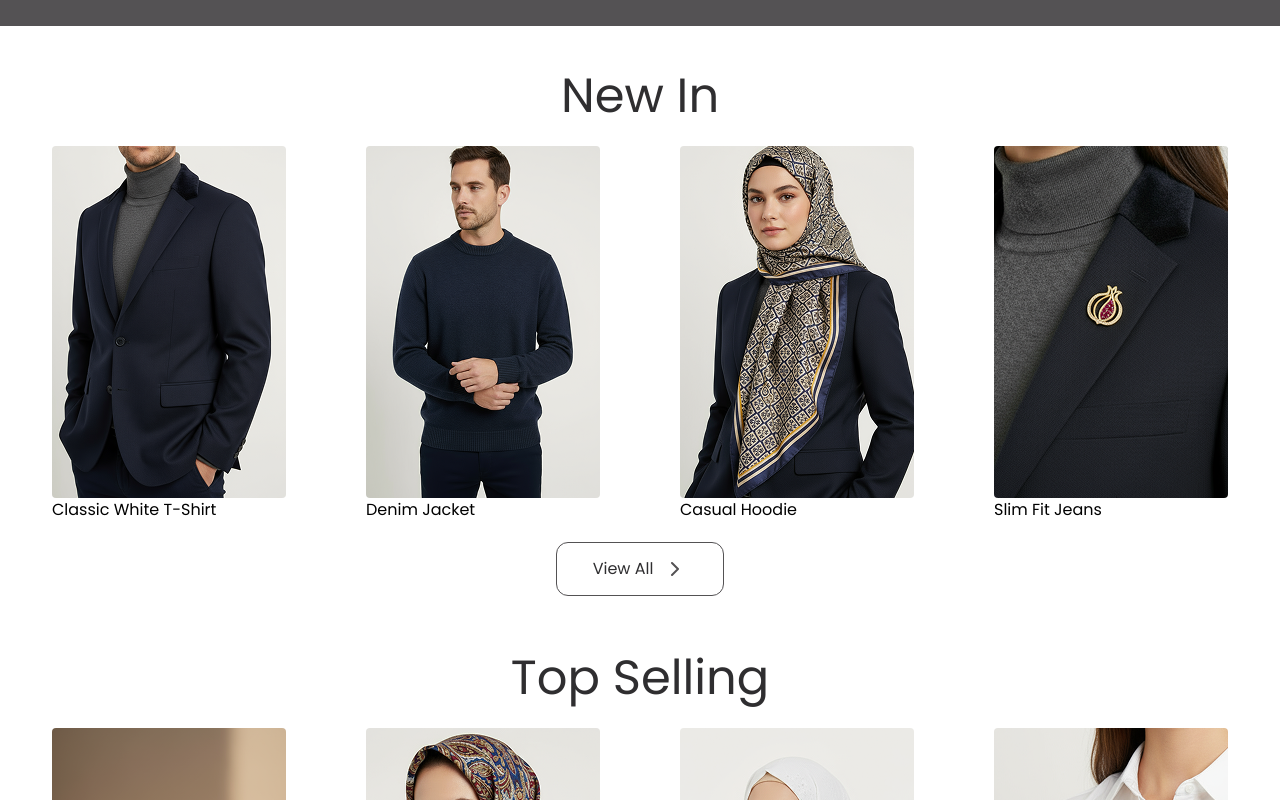
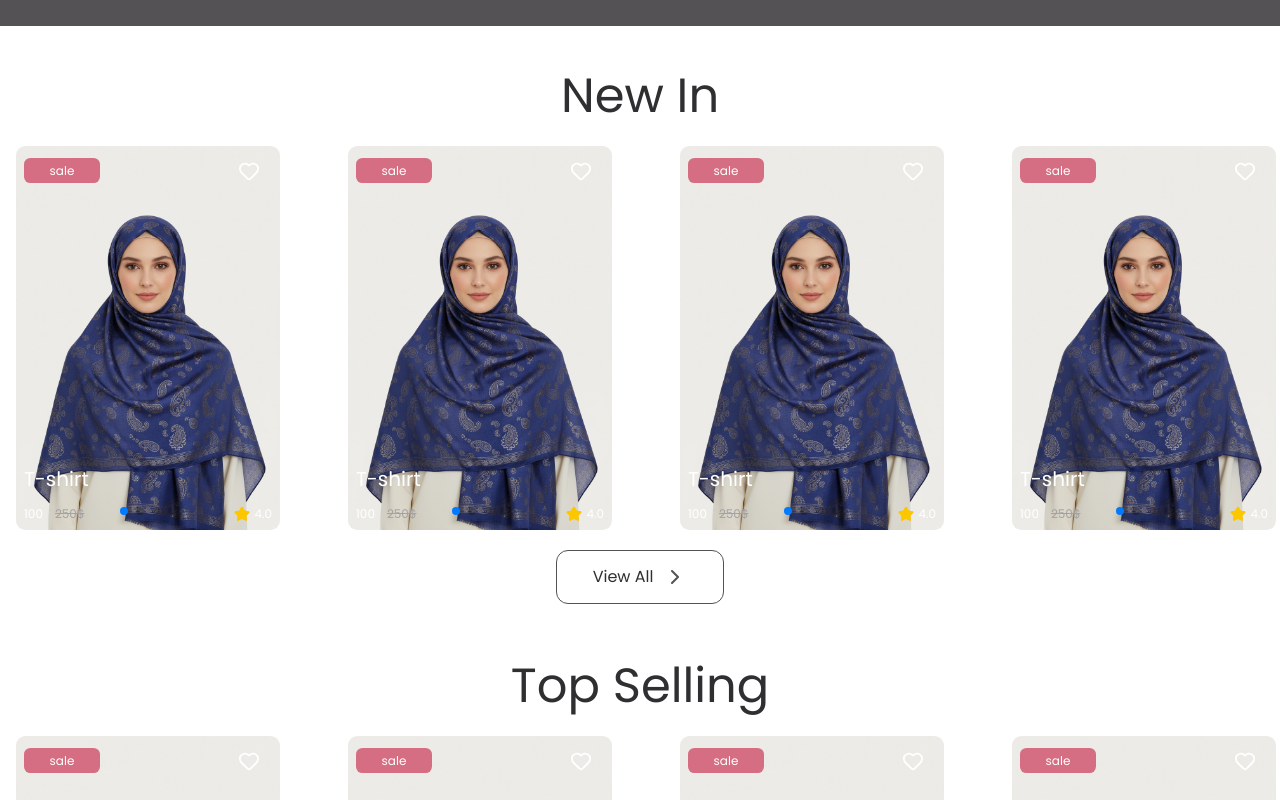
Before and after one commit to EASY-ORDER-IZ/easyorder-frontend, a React (Vite) app: page / in a window 1280 px wide. Shown: the part 700-1500 px from the top of the page. Built offline with nearby package versions, Linux system fonts and the light colour scheme.

Commit message:
fix(card): fix the productbar cards

```diff
--- a/src/components/CommonComponents/CardItem/CardItem.tsx
+++ b/src/components/CommonComponents/CardItem/CardItem.tsx
@@ -16,12 +16,13 @@ const CardImg: React.FC<cardProps> = ({ title, img, price, discount, rating, sal
   return (
     <div className="relative h-96 w-[16.5rem] overflow-hidden rounded-[0.3rem] text-white shadow-lg">
       <img src={img} alt="Product" className="absolute top-0 left-0 h-full w-full object-cover" />
-
-      <div className="absolute right-0 bottom-0 left-0 h-24 bg-gradient-to-t from-black/60 via-black/30 to-transparent"></div>
-
       <div className="absolute top-3 right-5 left-2 flex items-center justify-between">
         <div
-          className={`${sale == 'sale' ? 'bg-[var(--color-primary-main)]/80' : 'new_bg'} w-[4.75rem] rounded-[0.4rem] px-3 py-1 text-center text-sm`}
+          className={`${
+            sale?.toLowerCase() === 'sale'
+              ? 'bg-[var(--color-primary-main)]/80'
+              : 'bg-[linear-gradient(to_right,oklch(0.35_0.11_200deg/_0.54),oklch(0.43_0.13_195deg/_0.91))]'
+          } w-[4.75rem] rounded-[0.4rem] px-3 py-1 text-center text-sm`}
         >
           <span>{sale}</span>
         </div>
--- a/src/components/CommonComponents/CardItem/CardSlider.tsx
+++ b/src/components/CommonComponents/CardItem/CardSlider.tsx
@@ -18,7 +18,7 @@ const CardSlider: React.FC = () => {
         spaceBetween={20}
         slidesPerView={1}
         loop={true}
-        className="custom-pagination h-full w-full overflow-hidden rounded-[0.3rem]"
+        className="custom-pagination h-full w-full overflow-hidden rounded-[0.6rem]"
       >
         {cardData.slice(0, 4).map((card, index) => (
           <SwiperSlide key={index}>
--- a/src/components/HomePageComponents/ProductBar.tsx
+++ b/src/components/HomePageComponents/ProductBar.tsx
@@ -1,7 +1,7 @@
 import { ChevronRight } from 'lucide-react';
 import { Button } from '../ui/button/button';
-import ProductCard from './ProductCard';
 import { useState } from 'react';
+import CardSlider from '../CommonComponents/CardItem/CardSlider';
 
 export interface Product {
   id: number;
@@ -35,13 +35,13 @@ const ProductBar = ({ title, array, initialVisible = 4 }: Props) => {
       </div>
 
       <div className="hidden grid-cols-4 gap-20 p-4 lg:grid">
-        {visibleProducts.map((p, index) => (
-          <ProductCard key={index} img={p.img} alt={p.name} title={p.name} />
+        {visibleProducts.map(() => (
+          <CardSlider />
         ))}
       </div>
       <div className="grid grid-cols-2 gap-20 p-4 lg:hidden">
-        {visibleProductsMobile.map((p, index) => (
-          <ProductCard key={index} img={p.img} alt={p.name} title={p.name} />
+        {visibleProductsMobile.map(() => (
+          <CardSlider />
         ))}
       </div>
 
```
